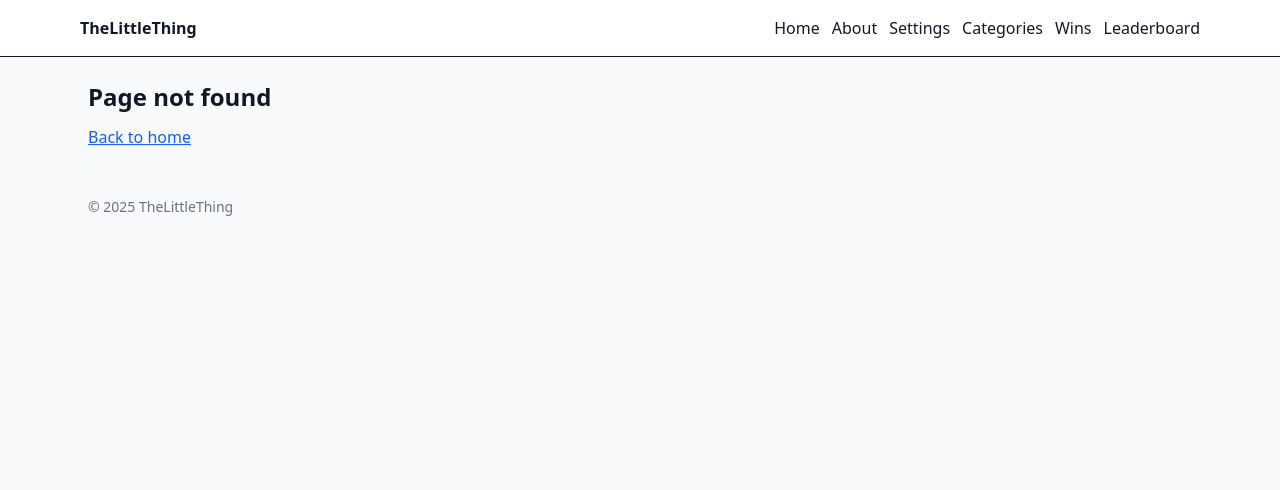
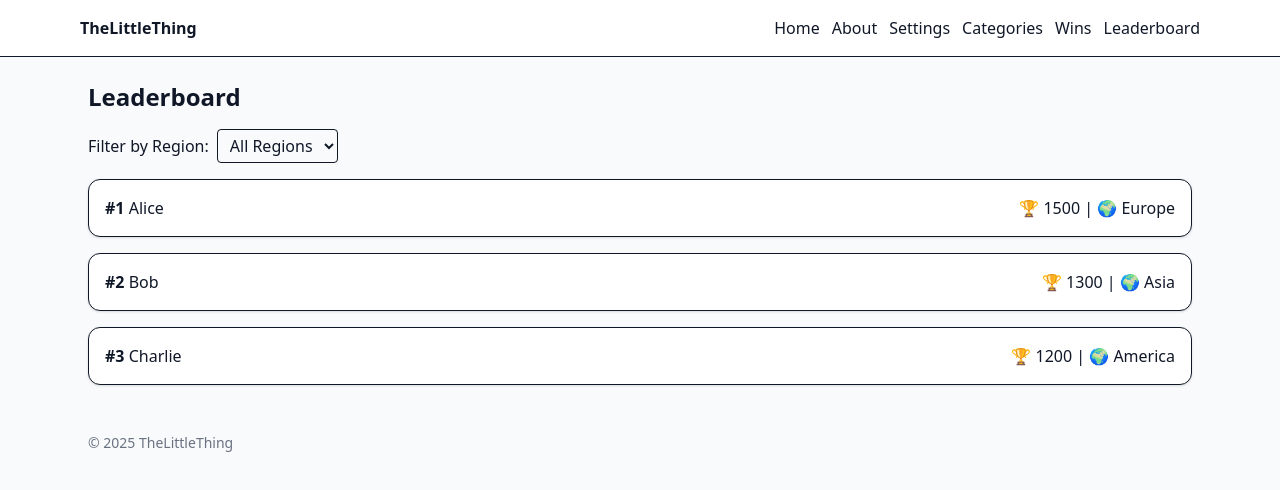
Before and after one commit to nas0404/TheLittleThings, a React (Vite) app in the folder frontend/: page /leaderboard in a window 1280 px wide. Before the commit this address had no page. Shown: the top 490 px of the page. Built offline with nearby package versions, Linux system fonts and the light colour scheme.

Commit message:
implemented the leaderboard and wins page to the application
with placeholder data

```diff
--- a/frontend/src/layouts/RootLayout.tsx
+++ b/frontend/src/layouts/RootLayout.tsx
@@ -13,8 +13,8 @@ export default function RootLayout({ children }: Props) {
             <NavLink to="/about" className="hover:underline">About</NavLink>
             <NavLink to="/settings" className="hover:underline">Settings</NavLink>
             <NavLink to="/categories" className="hover:underline">Categories</NavLink>
-            <NavLink to="/categories" className="hover:underline">Wins</NavLink>
-            <NavLink to="/categories" className="hover:underline">Leaderboard</NavLink>
+            <NavLink to="/wins" className="hover:underline">Wins</NavLink>
+            <NavLink to="/leaderboard" className="hover:underline">Leaderboard</NavLink>
 
 
           </div>
--- a/frontend/src/pages/Leaderboard.tsx
+++ b/frontend/src/pages/Leaderboard.tsx
@@ -0,0 +1,54 @@
+import { useState } from "react";
+
+export default function Leaderboard() {
+    const [region, setRegion] = useState("");
+    const regions = ["Europe", "Asia", "America"]; // Static list for now
+
+    // Placeholder user list
+    const users = [
+        { username: "Alice", trophies: 1500, region: "Europe" },
+        { username: "Bob", trophies: 1300, region: "Asia" },
+        { username: "Charlie", trophies: 1200, region: "America" },
+    ];
+
+    return (
+        <section className="space-y-4">
+            <h1 className="text-2xl font-bold">Leaderboard</h1>
+
+            <div>
+                <label className="mr-2">Filter by Region:</label>
+                <select
+                    value={region}
+                    onChange={(e) => setRegion(e.target.value)}
+                    className="border px-2 py-1 rounded"
+                >
+                    <option value="">All Regions</option>
+                    {regions.map((r) => (
+                        <option key={r} value={r}>
+                            {r}
+                        </option>
+                    ))}
+                </select>
+            </div>
+
+            <div className="grid gap-4 md:grid-cols-1">
+                {users
+                    .filter((user) => !region || user.region === region)
+                    .map((user, index) => (
+                        <div
+                            key={user.username}
+                            className="rounded-xl border bg-white p-4 shadow-sm flex justify-between items-center"
+                        >
+                            <div>
+                                <span className="font-bold">#{index + 1}</span>{" "}
+                                <span>{user.username}</span>
+                            </div>
+                            <div>
+                                🏆 {user.trophies} | 🌍 {user.region}
+                            </div>
+                        </div>
+                    ))}
+            </div>
+        </section>
+    );
+}
--- a/frontend/src/pages/Wins.tsx
+++ b/frontend/src/pages/Wins.tsx
@@ -0,0 +1,50 @@
+import { useState } from "react";
+
+export default function Wins() {
+    // Static list of wins for now Imma implement it
+    const [wins] = useState([
+        {
+            id: 1,
+            goal: "Complete 5 daily challenges",
+            date: "2025-09-01",
+        },
+        {
+            id: 2,
+            goal: "Win a weekly tournament",
+            date: "2025-08-28",
+        },
+        {
+            id: 3,
+            goal: "Reach 1000 trophies",
+            date: "2025-08-25",
+        },
+    ]);
+
+    return (
+        <section className="space-y-4">
+            <h1 className="text-2xl font-bold">Your Wins 🏆</h1>
+            <p className="text-gray-600">These are the goals you've completed successfully.</p>
+
+            <div className="grid gap-4 md:grid-cols-1">
+                {wins.length === 0 ? (
+                    <div className="text-gray-500">No wins yet. Keep going!</div>
+                ) : (
+                    wins.map((win) => (
+                        <div
+                            key={win.id}
+                            className="rounded-xl border bg-white p-4 shadow-sm flex justify-between items-center"
+                        >
+                            <div>
+                                <div className="font-medium">{win.goal}</div>
+                                <div className="text-sm text-gray-500">
+                                    Completed on: {new Date(win.date).toLocaleDateString()}
+                                </div>
+                            </div>
+                            <div className="text-2xl">✅</div>
+                        </div>
+                    ))
+                )}
+            </div>
+        </section>
+    );
+}
--- a/frontend/src/routes/AppRoutes.tsx
+++ b/frontend/src/routes/AppRoutes.tsx
@@ -5,6 +5,8 @@ import Settings from '../pages/Settings';
 import NotFound from '../pages/NotFound';
 import CategoriesIndexPage from '../pages/CategoriesIndexPage.tsx';
 import CategoryGoalsPage from '../pages/CategoryGoalsPage.tsx';
+import Leaderboard from '../pages/Leaderboard.tsx';
+import Wins from '../pages/Wins.tsx';
 
 export default function AppRoutes() {
   return (
@@ -14,6 +16,8 @@ export default function AppRoutes() {
       <Route path="/settings" element={<Settings />} />
       <Route path="/categories" element={<CategoriesIndexPage />} />
       <Route path="/categories/:id" element={<CategoryGoalsPage />} />
+      <Route path="/wins" element={<Wins />} />
+      <Route path="/leaderboard" element={<Leaderboard />} />
       <Route path="*" element={<NotFound />} />
     </Routes>
   );
```
